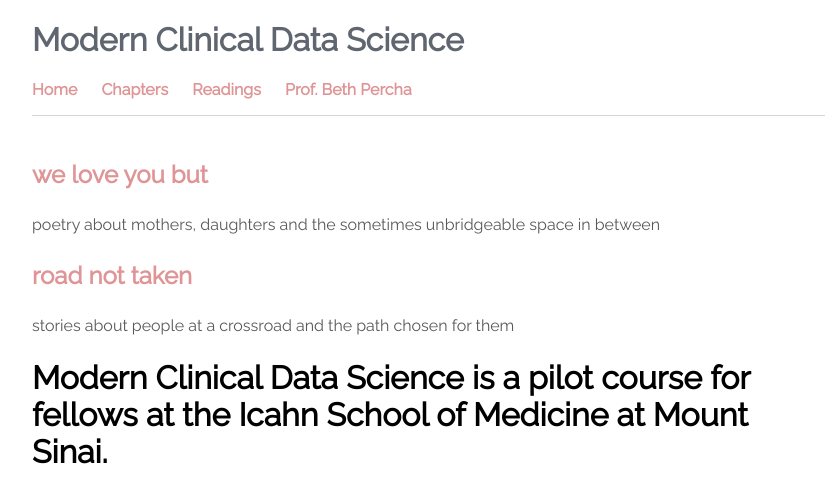
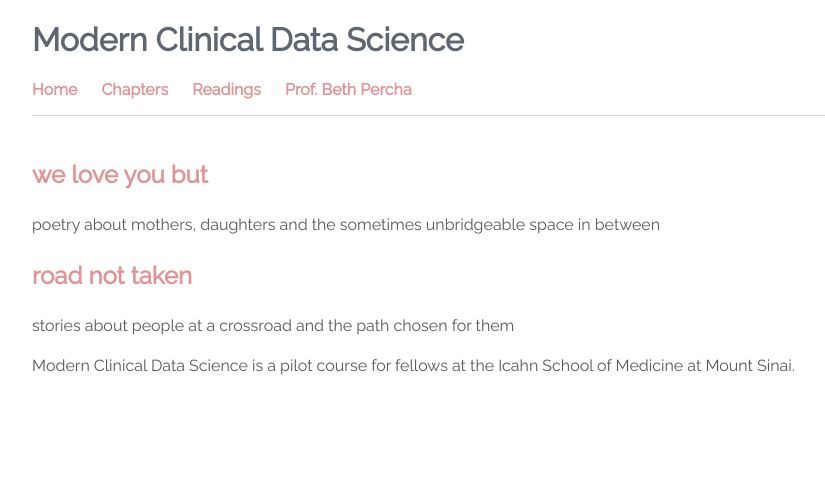
Before and after one commit to c1ndygao/cindygao.com, a Jekyll site: the page built from writings.md, in a window 1280 px wide. Shown: the top 503 px of the page, without its empty margins (208-1033 px from the left). Built offline with Jekyll 4.4.1, drawn with Linux system fonts in a browser that asks for light colours.

Commit message:
Update default.html

```diff
--- a/_layouts/default.html
+++ b/_layouts/default.html
@@ -25,7 +25,7 @@
 		<div style="padding: 20px 20px 20px 0">
 			{{ content }}
 
-		<h1 style="color:#5f6670"><h1>Modern Clinical Data Science is a pilot course for fellows at the Icahn School of Medicine at Mount Sinai.</h1>
+		<p style="color:#5f6670"><p>Modern Clinical Data Science is a pilot course for fellows at the Icahn School of Medicine at Mount Sinai.</p>
 
 		</div>
 	</div>
```
